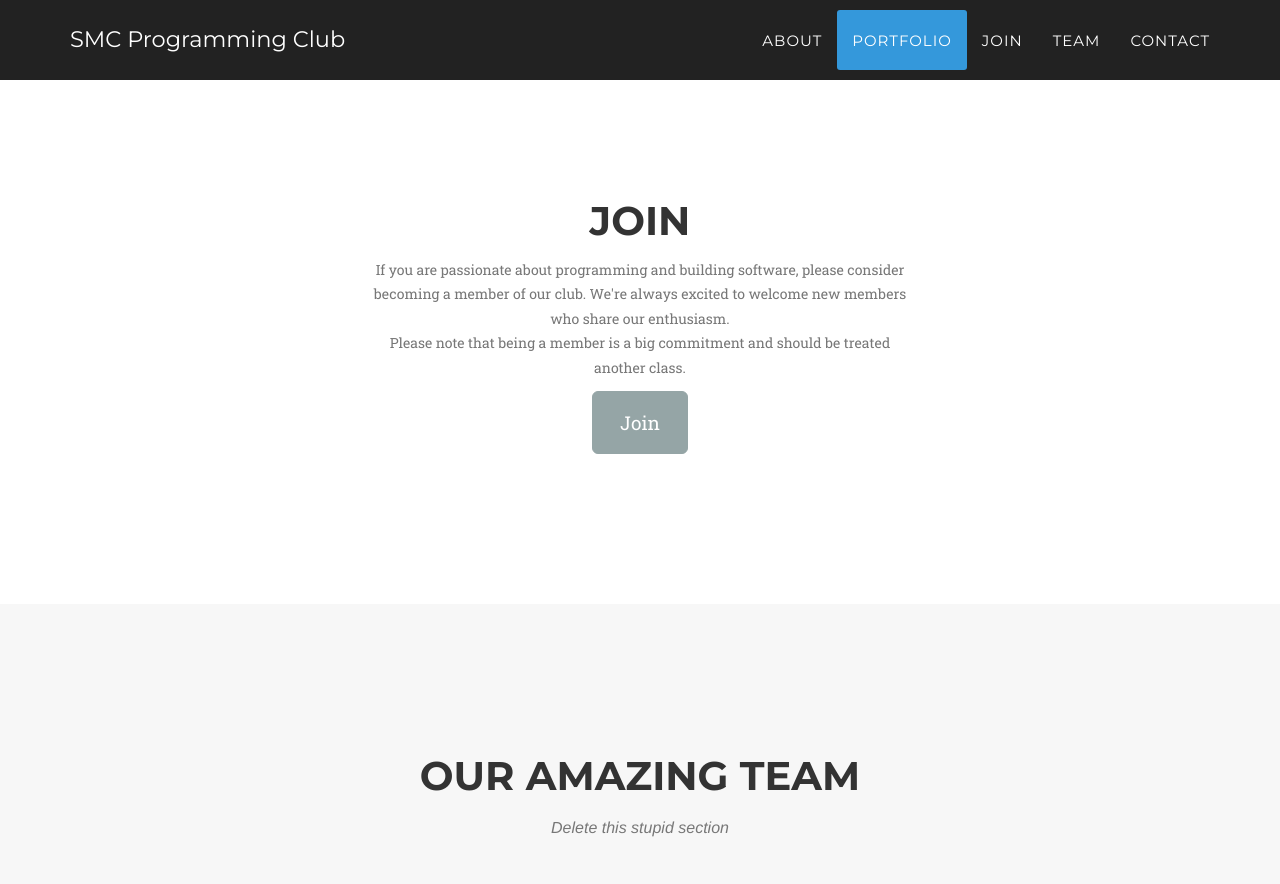
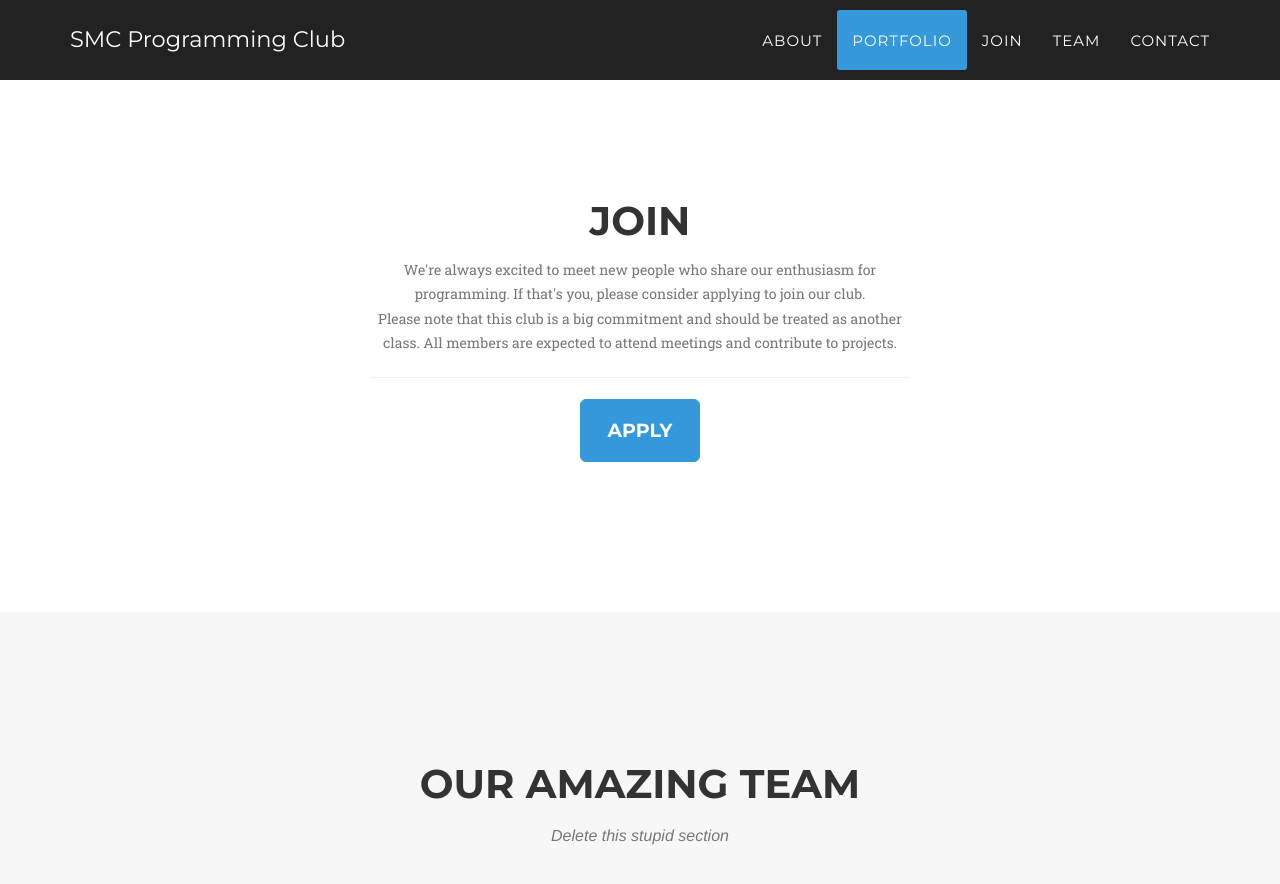
Before and after one commit to SMCProgrammingClub/website, a Jekyll site: the page built from index.html, in a window 1280 px wide and 900 px high, scrolled down 2706 px. Shown: the top 884 px of the window. Built offline with Jekyll 4.4.1, drawn with Linux system fonts in a browser that asks for light colours; some web fonts are replaced.

Commit message:
Finished Join section

```diff
--- a/_includes/join.html
+++ b/_includes/join.html
@@ -6,15 +6,15 @@
                     <h2 class="section-heading">Join</h2>
                     <div class="col-lg-3"></div>
                     <div class="col-lg-6">
-                      <p class="section-subheading text-muted">If you are passionate about programming and building software, please consider becoming a member of our club. We're always excited to welcome new members who share our enthusiasm.<br>
-                      Please note that being a member is a big commitment and should be treated another class. </p>
+                      <p class="section-subheading text-muted">We're always excited to meet new people who share our enthusiasm for programming. If that's you, please consider applying to join our club.<br>
+                      Please note that this club is a big commitment and should be treated as another class. All members are expected to attend meetings and contribute to projects.</p><hr />
                     </div>
                 </div>
             </div>
             <div class="row">
                 <div class="col-lg-3"></div>
                 <div class="col-lg-6 text-center">
-                    <button type="button" class="btn btn-default btn-lg">Join</button>
+                    <a target="_blank" class="btn btn-primary btn-lg" href="http://goo.gl/forms/JBA7HU83fO" role="button">Apply</a>
                 </div>
             </div>
         </div>
```
